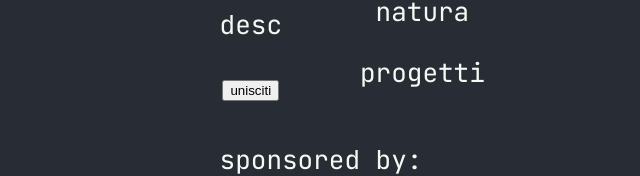
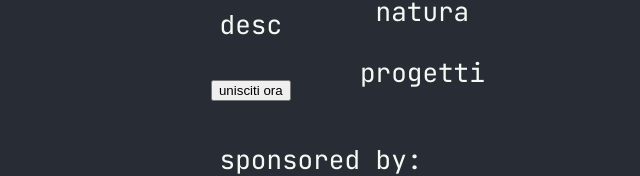
Before and after one commit to sonolibero/website, a React (Create React App) app: page / in a window 1280 px wide. Shown: the part 261-437 px from the top of the page, without its empty margins (319-959 px from the left). Built offline with nearby package versions, Linux system fonts and the light colour scheme; the HTML template or start-up script is replaced by a standard one.

Commit message:
test commit

```diff
--- a/src/Blog.js
+++ b/src/Blog.js
@@ -6,7 +6,7 @@ function Blog()
         <div>
             <p>telegram icon</p>
             <p>desc</p>
-            <button onClick={null}>unisciti</button>
+            <button onClick={null}>unisciti ora</button>
         </div>
     )
 }
```
